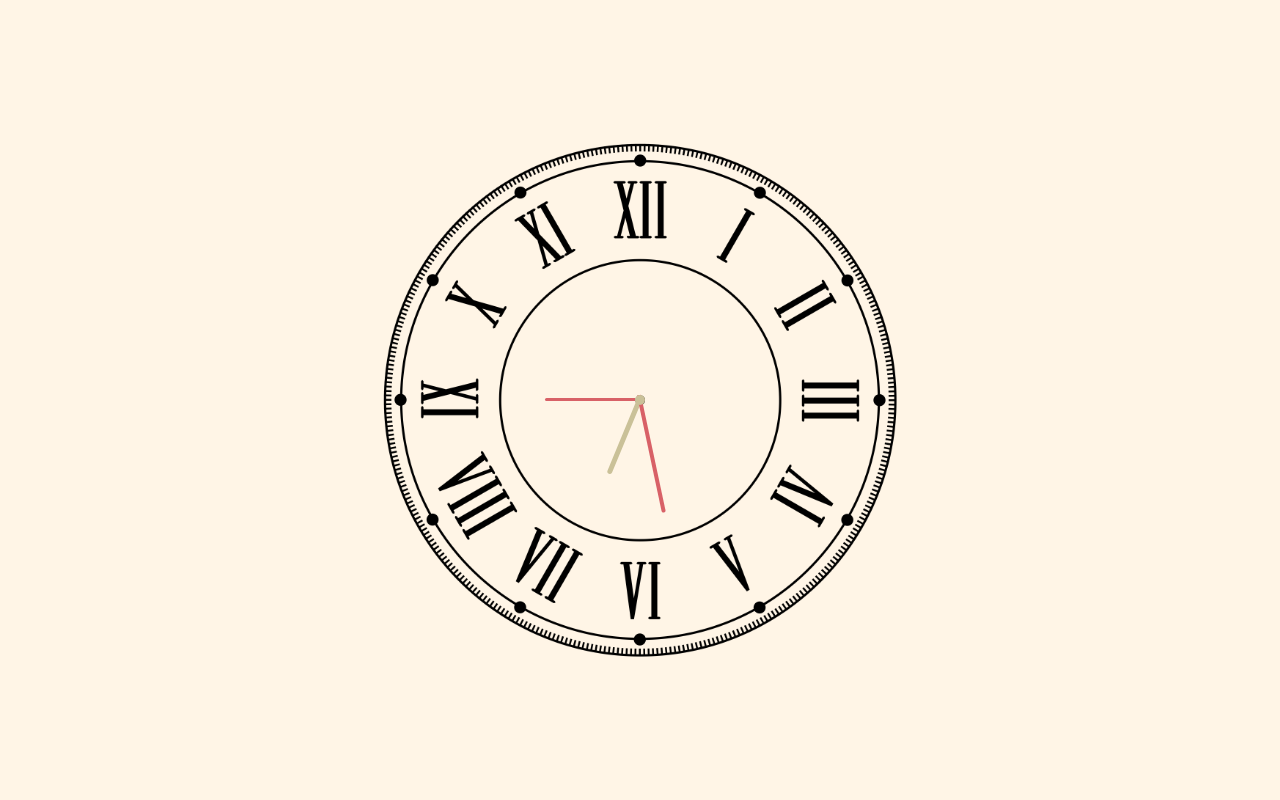
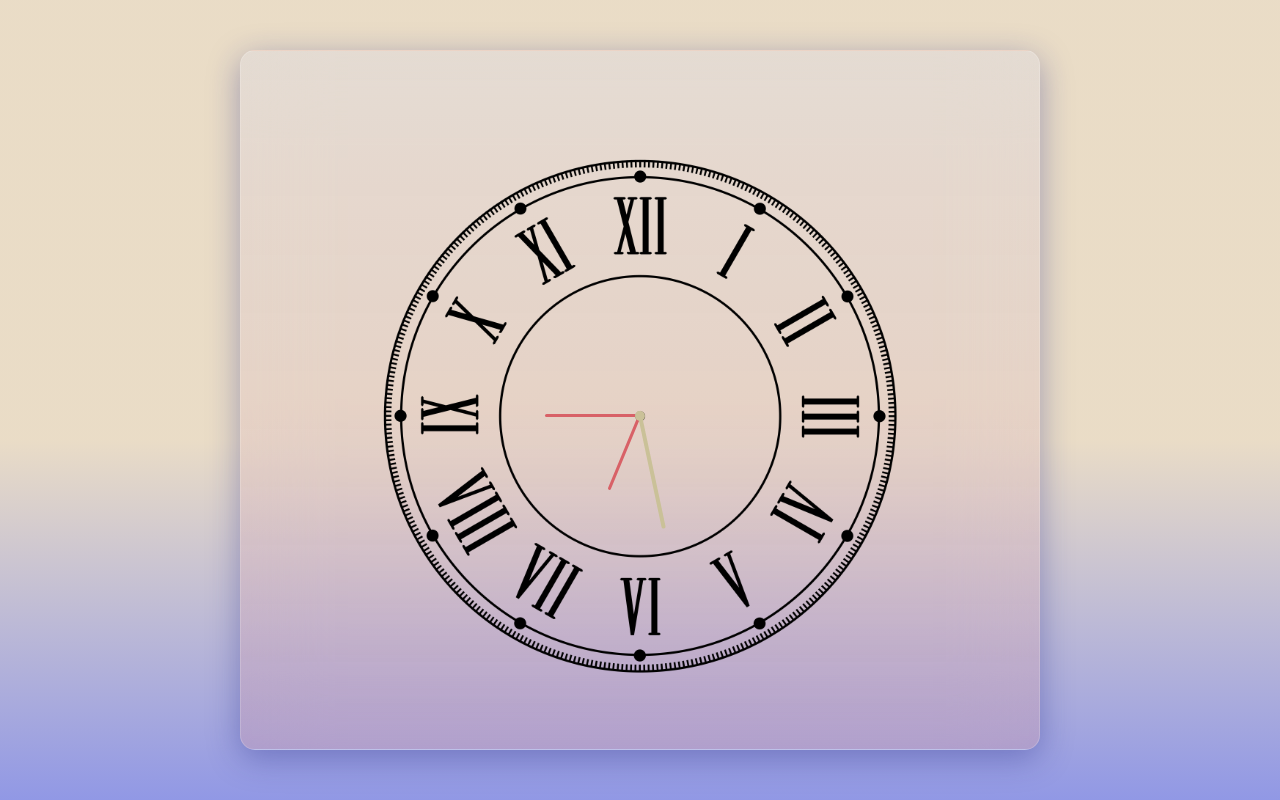
Before and after one commit to GabrielTheophilo/AbstractWallpapers, a plain HTML site: page Clock/wallpaper.html in a window 1280 px wide. Drawn offline with Linux system fonts and the light colour scheme.

Commit message:
Aplying glasmorphism to my Roman-themed clock

```diff
--- a/Clock/wallpaper.css
+++ b/Clock/wallpaper.css
@@ -10,9 +10,25 @@ body {
     align-items: center;
     min-height: 100vh;
     background: #FFF5E6;
+    background: linear-gradient(#bb904b50 55%, #9198e5);
 
 }
+.card {
+	/* other styles */
 
+width: 800px;
+height: 700px;
+padding-top: 90px;
+
+display: flex;
+justify-content: center;
+background: linear-gradient(#d7daf149,#e291913d);
+box-shadow: 0 8px 32px 0 rgba( 31, 38, 135, 0.37 );
+backdrop-filter: blur( 40px );
+-webkit-backdrop-filter: blur( 40px );
+border-radius: 15px;
+border: 1px solid rgba( 255, 255, 255, 0.18 );
+}
 .clock {
     width: 550px;
     height: 550px;
@@ -72,11 +88,11 @@ body {
 .hr:before {
     content: '';
     position: absolute;
-    width: 5px;
+    width: 3px;
     height: 80px;
-    background: #CAC198;
+    background: #d86167;
     z-index: 10;
-    border-radius: 6px 6px 0 0;
+    border-radius: 8px 8px 0 0;
 }
 
 .mn:before {
@@ -95,7 +111,7 @@ body {
     position: absolute;
     width: 4px;
     height: 120px;
-    background: #d86167;
+    background: #CAC198;
     z-index: 11;
     border-radius: 6px 6px 0 0;
 }
--- a/Clock/wallpaper.html
+++ b/Clock/wallpaper.html
@@ -4,6 +4,7 @@
     <link rel="stylesheet" href="wallpaper.css">
 </head>
 <body>
+<div class="card">
     <div class="clock">
         <div class="hour">
             <div class="hr" id="hr"></div>
@@ -15,5 +16,6 @@
             <div class="sc" id="sc"></div>
         </div>
     </div>
+</div>
     <script type="text/javascript" src="wallpaper.js"></script>
 </body>
```
Also changed, not shown: 1 other file.
